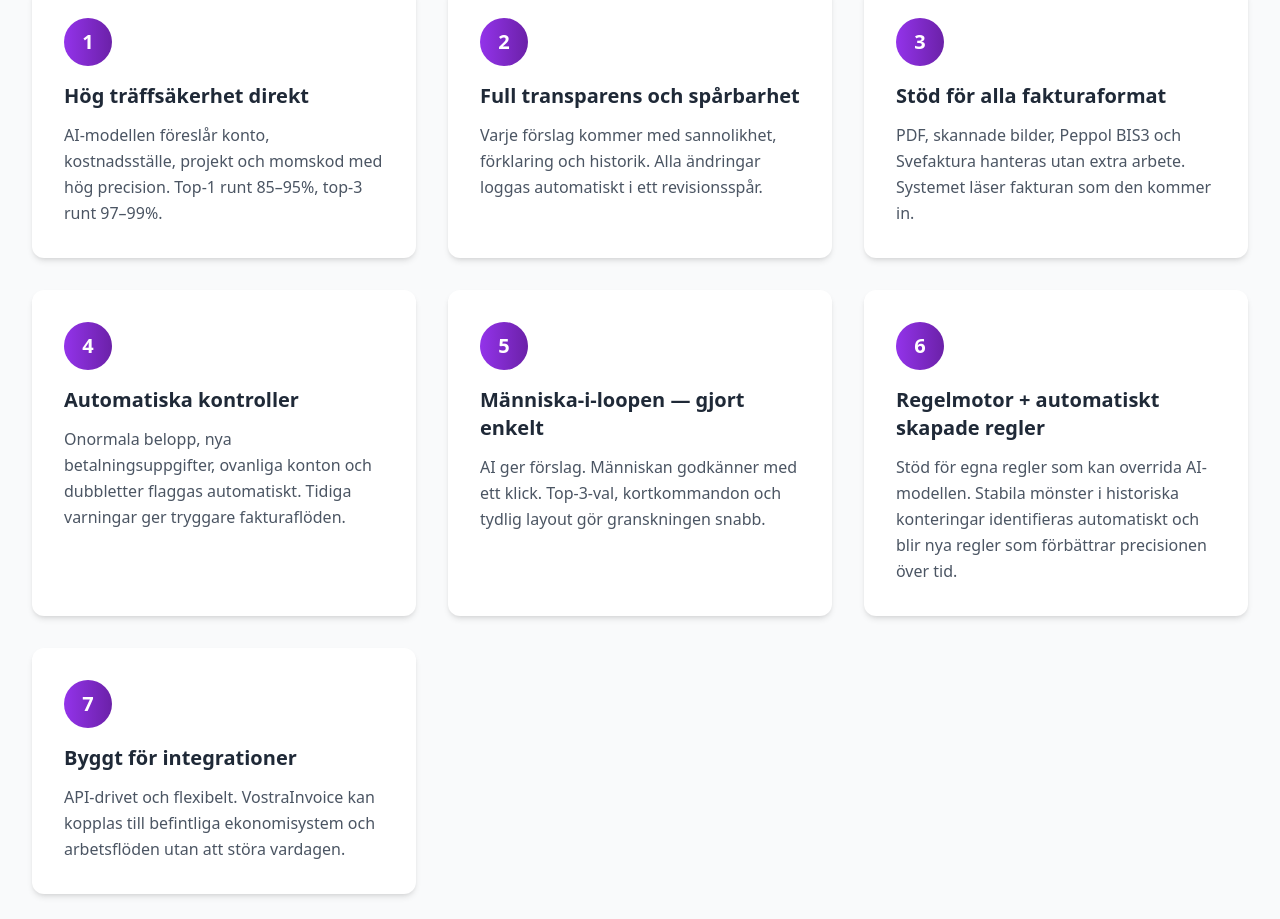
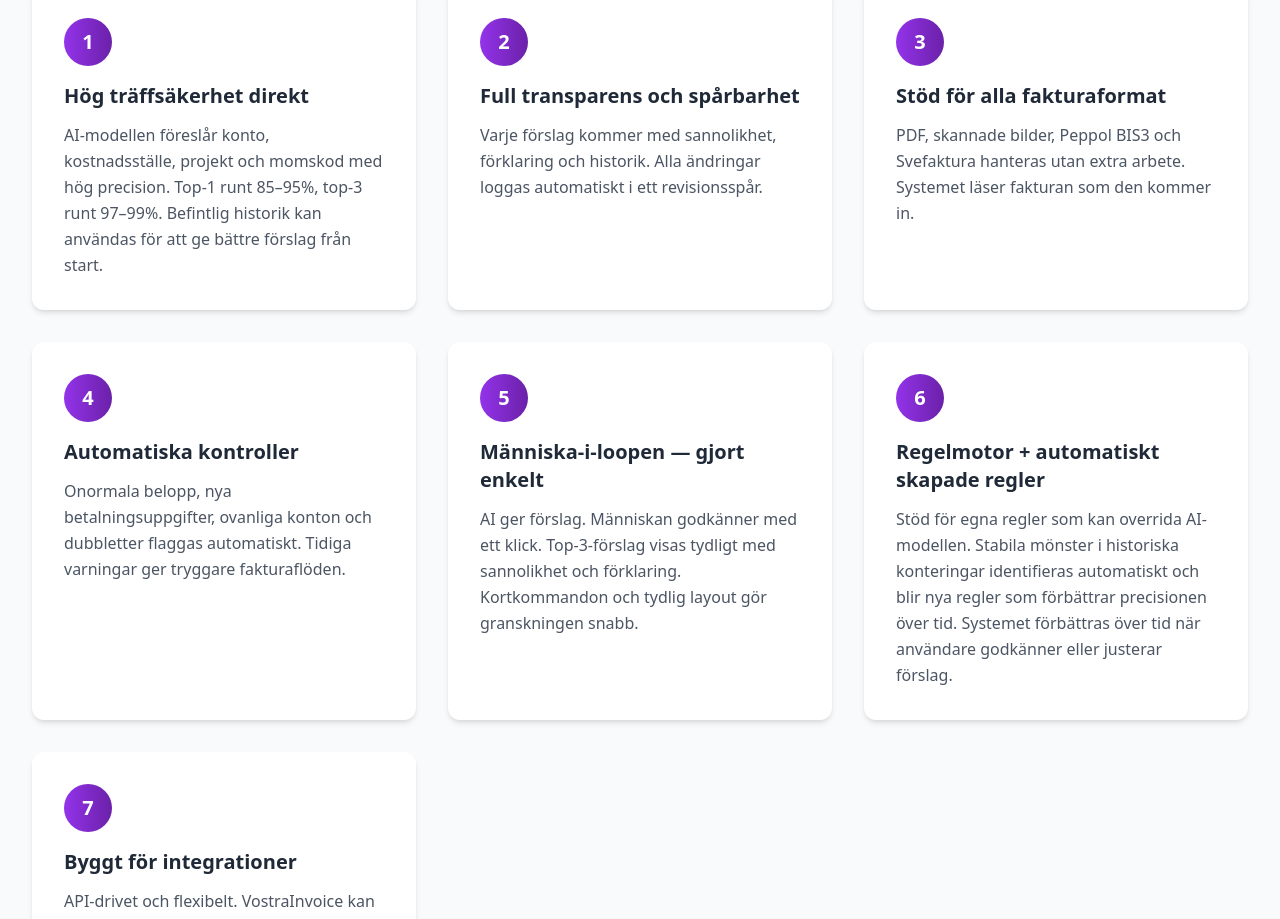
Before and after one commit to rcn123/vostra-invoice-web, a React app in the folder frontend/: page / in a window 1280 px wide. Shown: the part 920-1839 px from the top of the page. Built offline with nearby package versions, Linux system fonts and the light colour scheme; no server answers; the HTML template or start-up script is replaced by a standard one.

Commit message:
Add self-learning, top-3 feature clarity, and history import to landing page

```diff
--- a/frontend/src/pages/LandingPage.tsx
+++ b/frontend/src/pages/LandingPage.tsx
@@ -73,6 +73,7 @@ export default function LandingPage() {
               <p className="text-gray-600 leading-relaxed">
                 AI-modellen föreslår konto, kostnadsställe, projekt och momskod med hög precision.
                 Top-1 runt 85–95%, top-3 runt 97–99%.
+                Befintlig historik kan användas för att ge bättre förslag från start.
               </p>
             </div>
 
@@ -120,7 +121,8 @@ export default function LandingPage() {
               <h3 className="text-xl font-semibold mb-3 text-gray-800">Människa-i-loopen — gjort enkelt</h3>
               <p className="text-gray-600 leading-relaxed">
                 AI ger förslag. Människan godkänner med ett klick.
-                Top-3-val, kortkommandon och tydlig layout gör granskningen snabb.
+                Top-3-förslag visas tydligt med sannolikhet och förklaring.
+                Kortkommandon och tydlig layout gör granskningen snabb.
               </p>
             </div>
 
@@ -133,6 +135,7 @@ export default function LandingPage() {
               <p className="text-gray-600 leading-relaxed">
                 Stöd för egna regler som kan overrida AI-modellen.
                 Stabila mönster i historiska konteringar identifieras automatiskt och blir nya regler som förbättrar precisionen över tid.
+                Systemet förbättras över tid när användare godkänner eller justerar förslag.
               </p>
             </div>
 
```
Also changed, not shown: 1 other file (tests, documents, lock files or other folders).
